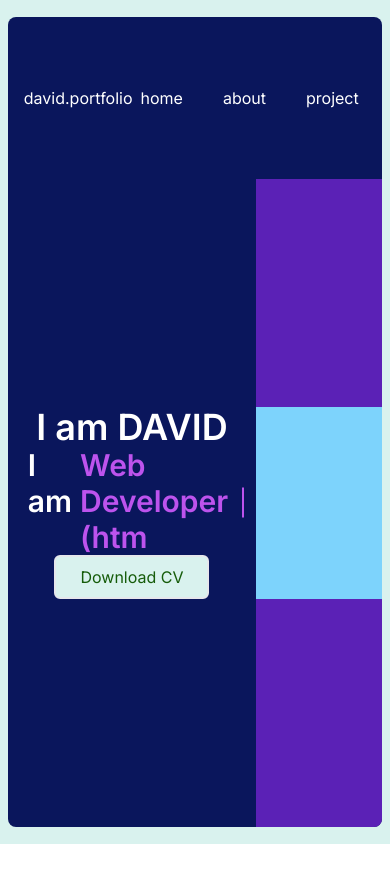
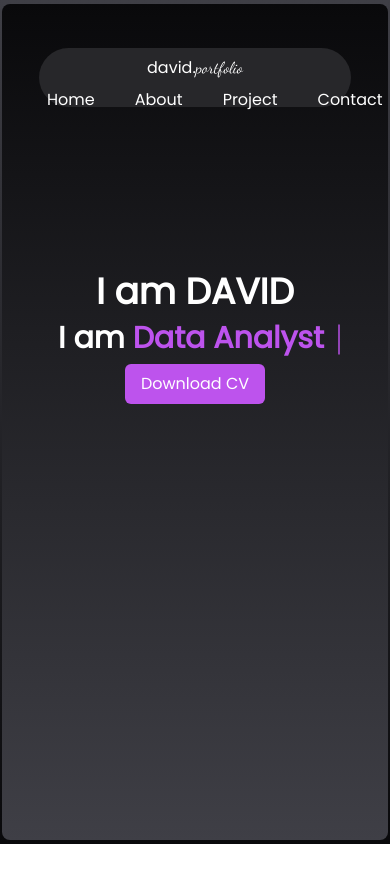
Before and after one commit to dabbu-17/my-portfolio, a website: page main/index.html in a window 390 px wide. Before the commit the page ends 844 px from the top, so only its background shows below. Drawn offline with Linux system fonts and the light colour scheme.

Commit message:
Add responsive UI

```diff
--- a/main/index.html
+++ b/main/index.html
@@ -11,20 +11,21 @@
   <title>My-Portfolio</title>
 </head>
 
-<body>
-  <div id="bg" class="w-screen h-screen bg-cover bg-no-repeat flex justify-center  items-center ">
-    <div id="page1" class="w-[96%] h-[96%]  rounded-lg  flex flex-col bg-[--color-tertiary] overflow-hidden">
-      <div id="nav" class="h-[20%] flex justify-between items-center px-2">
-        <h5 class="text-white px-2">david.portfolio</h5>
+<body class=" font-[Poppins]">
+  <div id="bg" class="w-screen h-screen grid place-items-center bg-gradient-to-t from-zinc-950 to-zinc-700">
+    <div id="page1"
+      class="w-[99%] h-[99%]  rounded-lg  flex flex-col overflow-hidden bg-gradient-to-t from-zinc-700 to-zinc-950">
+      <div id="nav" class="h-[7%] w-[80%] fixed top-12 left-[50%] transform translate-x-[-50%] bg-zinc-800 rounded-full text-center z-10   sm:flex justify-between items-center px-2">
+        <h5 class="text-white m-2 sm:px-2">david.<span id="dotted-text" class="font-[Dancing Script]">portfolio</span></h5>
         <div class=" ">
-          <ul class="text-white flex justify-between gap-10 ">
-            <li>home</li>
-            <li>about</li>
-            <li>project</li>
-            <li>contact </li>
+          <ul class="text-white  flex sm:flex justify-between gap-10 ">
+            <li>Home</li>
+            <li>About</li>
+            <li>Project</li>
+            <li>Contact </li>
           </ul>
         </div>
-        <ul class="wrapper">
+        <ul class="wrapper hidden sm:inline-flex" id="navIcons">
           <li class="icon facebook">
             <span class="tooltip">Facebook</span>
             <span><i class="fab fa-facebook-f"></i></span>
@@ -50,15 +51,22 @@
       <div id="main1" class="h-[80%] w-full flex  ">
         <div class="flex justify-center items-center flex-col w-full">
           <h1 class="text-white text-4xl font-semibold">I am DAVID </h1>
-          <h1 class="text-white text-3xl font-semibold flex px-5">I am  <span id="dynamic-text" class="px-2 text-[#BD53ED] relative"></span></h1>
-        <button class="rounded-md border-2 bg-[--color-primary] text-[--color-accent] px-6 py-2 ">Download CV</button>
+          <h1 class="text-white text-3xl font-semibold flex px-5 m-2">I am <span id="dynamic-text"
+              class="px-2 text-[#BD53ED] relative"></span></h1>
+          <button class="rounded-md border-none bg-[#BD53ED] text-[#fff] px-4 py-2 ">Download CV</button>
         </div>
-        <div class="w-full h-full bg-violet-800 grid place-items-center">
+        <!-- <div class="w-full h-full bg-violet-800 grid place-items-center">
           <div class="h-48 w-48 bg-sky-300 "></div>
-        </div>
+        </div> -->
       </div>
+
 
     </div>
   </div>
+  </div>
+  <div id="page2" class="w-screen h-screen">
+    <div>
+
+    </div>
 
 </html>
--- a/main/script.js
+++ b/main/script.js
@@ -1,5 +1,5 @@
 const dynamicText = document.querySelector("#dynamic-text");
-const words = ["UI/UX Designer" , "Web Developer (html/css wala)" , "Data Analyst"];
+const words = ["Web Developer" , "Data Analyst"];
 
 // Variables to track the position and deletion status of the word
 let wordIndex = 0;
--- a/main/style.css
+++ b/main/style.css
@@ -1,9 +1,6 @@
 @import url("https://fonts.googleapis.com/css2?family=Poppins&display=swap");
 @import url('https://fonts.googleapis.com/css2?family=Inter:wght@400;500;600;700&display=swap');
-* {
-  box-sizing: border-box;
-  font-family: "Inter", sans-serif;
-}
+@import url('https://fonts.googleapis.com/css2?family=Dancing+Script:wght@400..700&display=swap');
 :root {
   --color-primary: hsl(171, 50%, 90%);
   --color-secondary: hsl(171, 50%, 10%);
@@ -11,7 +8,7 @@
   --color-accent: hsl(111, 80%, 20%);
 }
 .wrapper {
-    display: inline-flex;
+    /* display: inline-flex; */
     list-style: none;
   }
 
@@ -105,14 +102,7 @@
     background: #cd201f;
     color: #ffffff;
   }
-#bg{
-  /* background: url(./download.jpg); */
-  background-color: var(--color-primary);
-  /* background-size: cover; */
-}
-#page1{
-  backdrop-filter: blur(8px);
-}
+
 #dynamic-text::before {
   content: "";
   height: 30px;
@@ -131,3 +121,7 @@
 @keyframes blink {
   50% { opacity: 0 }
 }
+
+#dotted-text{
+  font-family: "Dancing Script", cursive;
+}
```
Also changed, not shown: src/output.css.
